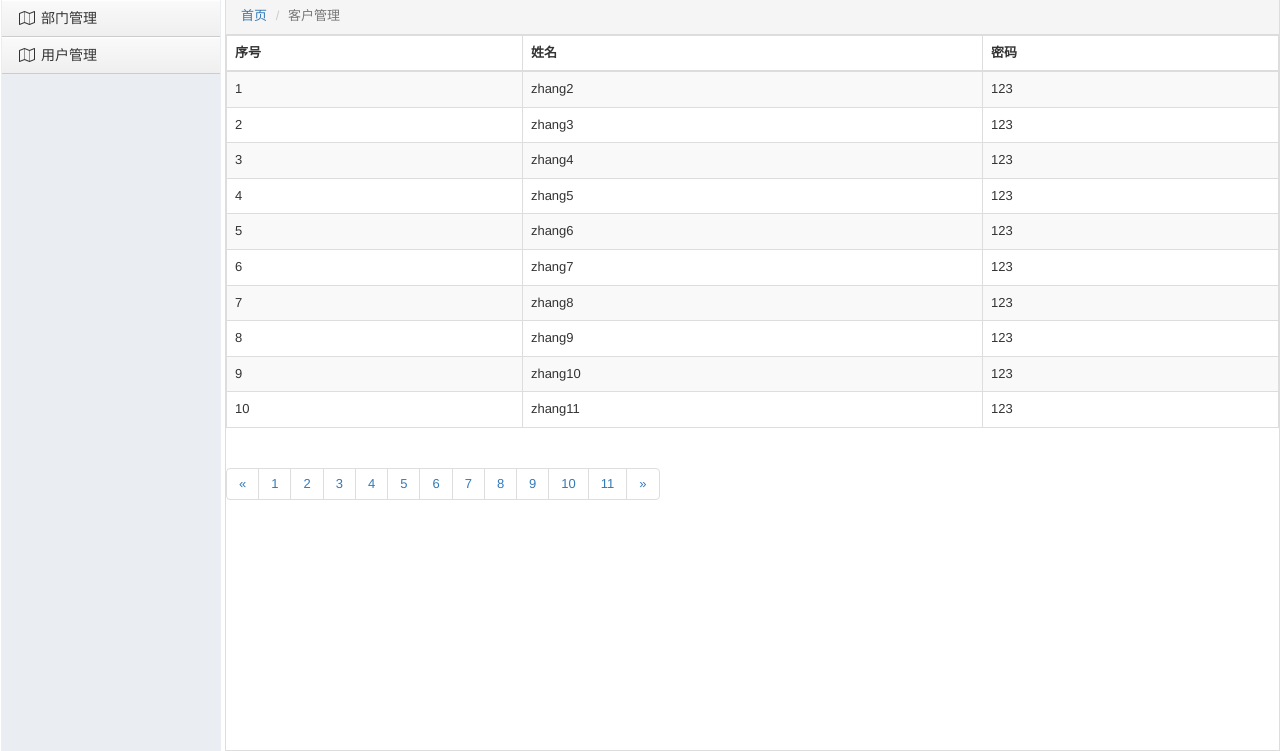
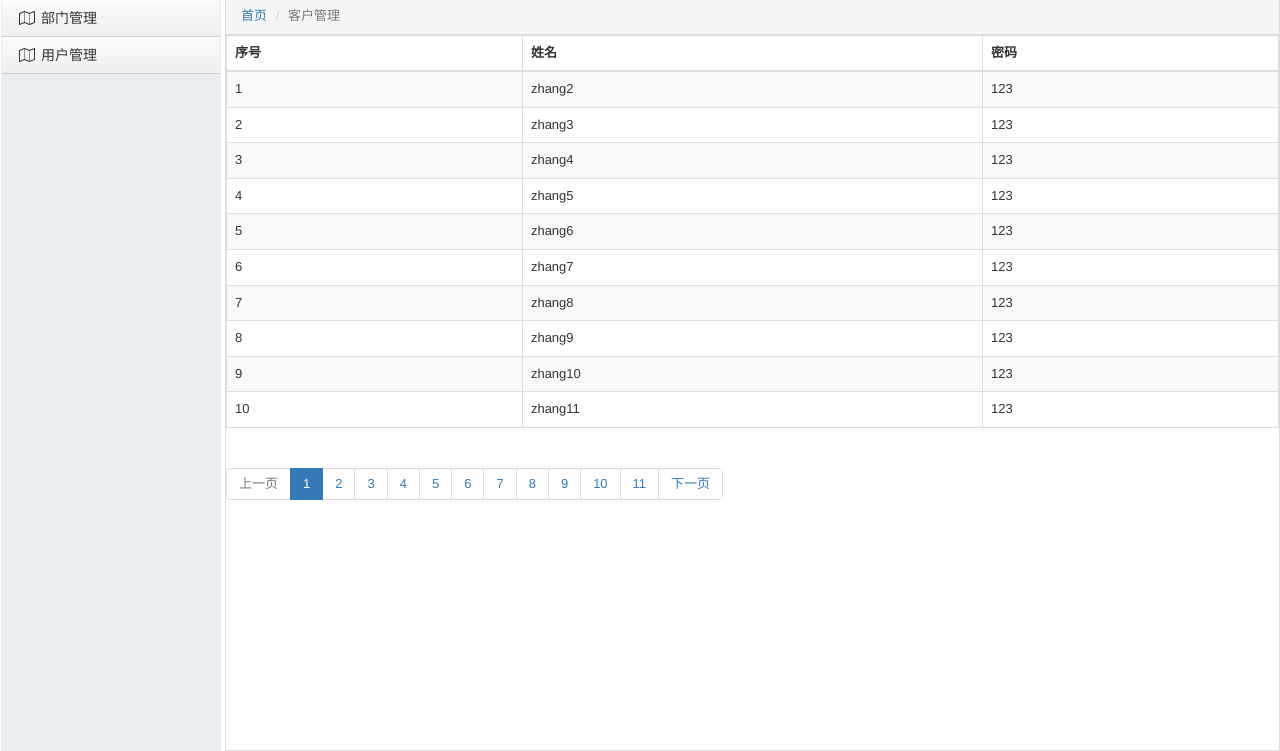
Before and after one commit to Jesse3692/CrmProject, a Django app: page /user_list/ in a window 1280 px wide. Shown: the part 49-800 px from the top of the page. Run offline with Django 3.2, Linux system fonts and the light colour scheme; some libraries are stand-ins or nearby versions.

Commit message:
分页功能-增强版：   1. 由后端处理前端显示的页面   2. 添加上一页、下一页并添加判断

```diff
--- a/crm/views.py
+++ b/crm/views.py
@@ -107,7 +107,29 @@ def user_list(request):
             page_start = page_num - half_show
             page_end = page_num + half_show
 
+        # 在后端直接处理前端的HTML代码，然后发送过去
 
+        # 添加上一页
+        page_list = []
+        if page_num == 1:  # 如果是第一页则上一页没法使用
+            page_list.append('<li class="disabled"><a>上一页</a></li>')
+        else:
+            page_list.append('<li><a href="?page={}">上一页</a></li>'.format(page_num - 1 ,))
 
+        # 添加分页按钮
+        for i in range(page_start, page_end + 1):
+            if i == page_num:  # 当前标签高亮
+                page_list.append('<li class="active"><a href="?page={}">{}</a></li>'.format(i,i))
+            else:
+                page_list.append('<li><a href="?page={}">{}</a></li>'.format(i,i))
 
-    return render(request, 'user_list.html',{'all_users':users[page_start:page_end], 'page_count':range(page_start,page_end + 1)})
+        # 添加下一页按钮
+        if page_num == page_count:  # 如果是最后一页则下一页没法使用
+            page_list.append('<li class="disabled"><a>下一页</a></li>')
+        else:
+            page_list.append('<li><a href="?page={}">下一页</a></li>'.format(page_num + 1, ))
+
+        # 对列表中的标签拼接成字符串
+        page_html = ''.join(page_list)
+
+        return render(request, 'user_list.html',{'all_users':users[page_start:page_end], 'page_html':page_html})
--- a/templates/user_list.html
+++ b/templates/user_list.html
@@ -22,21 +22,7 @@
     </table>
     <nav aria-label="Page navigation">
         <ul class="pagination">
-            <li>
-                <a href="#" aria-label="Previous">
-                    <span aria-hidden="true">&laquo;</span>
-                </a>
-            </li>
-            {% for foo in page_count %}
-                <li><a href="?page={{ foo }}">{{ foo }}</a></li>
-            {% endfor %}
-
-
-            <li>
-                <a href="#" aria-label="Next">
-                    <span aria-hidden="true">&raquo;</span>
-                </a>
-            </li>
+            {{ page_html|safe }}
         </ul>
     </nav>
 {% endblock %}
```
